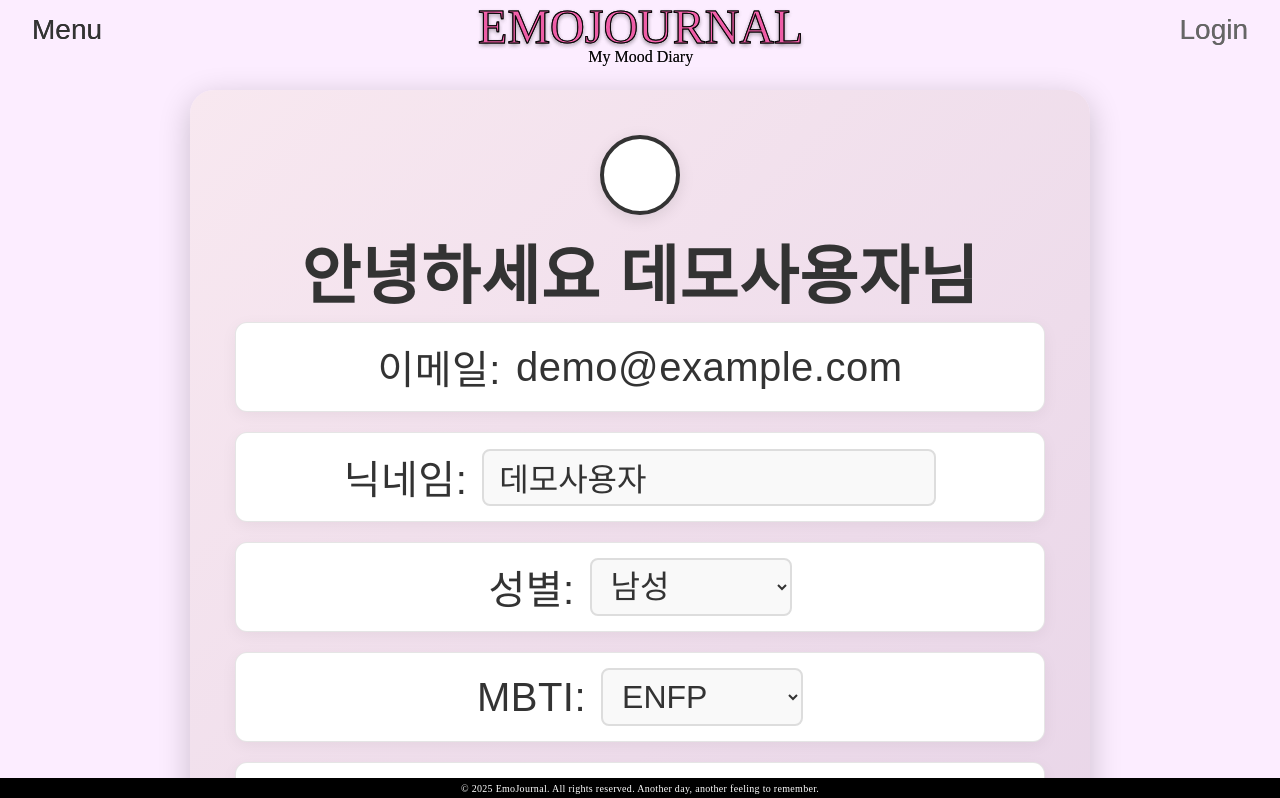
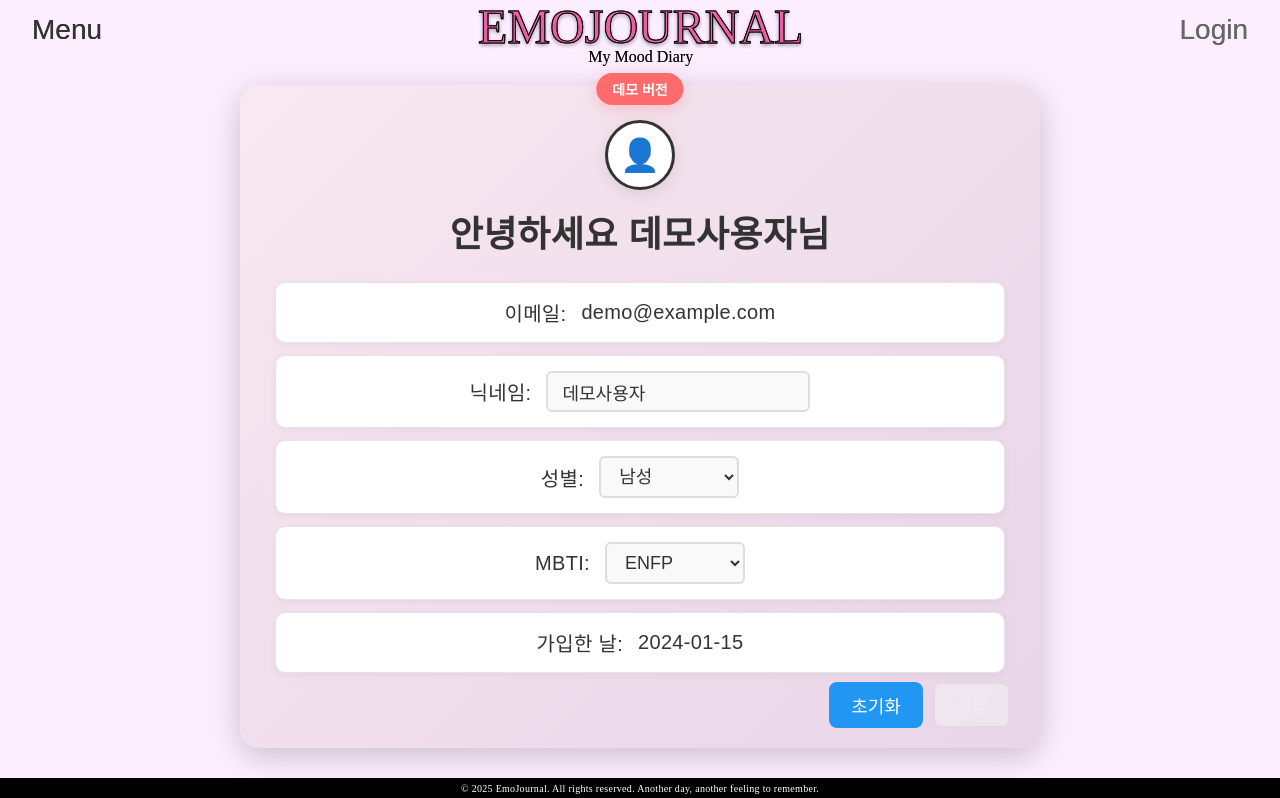
Before and after one commit to DongjuLee0528/EmoJournal, a React (Create React App) app: page /DemoInformationPage in a window 1280 px wide. Shown: the top 798 px of the page. Built offline with nearby package versions, Linux system fonts and the light colour scheme; a web font is replaced by a local one.

Commit message:
Update DemoInformationPage.jsx

```diff
--- a/src/pages/DemoInformationPage.jsx
+++ b/src/pages/DemoInformationPage.jsx
@@ -9,22 +9,22 @@ const Container = styled.div`
   justify-content: center;
   align-items: center;
   min-height: 85vh;
-  font-size: 30px;
+  font-size: 18px;
   font-family: '온글잎 의연체', sans-serif;
-  padding: 30px;
+  padding: 25px;
   box-sizing: border-box;
 
   @media (max-width: 768px) {
-    padding: 20px 10px;
+    padding: 20px;
   }
 `;
 
 const ProfileCard = styled.div`
-  width: 900px;
-  min-height: 681px;
+  width: 800px;
+  min-height: 580px;
   background: linear-gradient(135deg, #f8e8f0 0%, #e8d5e8 100%);
-  border-radius: 24px;
-  padding: 45px;
+  border-radius: 20px;
+  padding: 35px;
   box-sizing: border-box;
   font-family: '온글잎 의연체', sans-serif;
   position: relative;
@@ -32,52 +32,51 @@ const ProfileCard = styled.div`
 
   @media (max-width: 1200px) {
     width: 90%;
-    max-width: 1100px;
-    height: auto;
-    min-height: 780px;
+    max-width: 800px;
   }
 
   @media (max-width: 768px) {
     width: 100%;
-    padding: 40px 30px;
+    padding: 30px;
+    min-height: 520px;
   }
 `;
 
 const DemoLabel = styled.div`
   position: absolute;
-  top: -15px;
+  top: -12px;
   left: 50%;
   transform: translateX(-50%);
   background: #ff6b6b;
   color: white;
-  padding: 8px 20px;
-  border-radius: 20px;
-  font-size: 18px;
+  padding: 6px 16px;
+  border-radius: 16px;
+  font-size: 14px;
   font-weight: bold;
   box-shadow: 0 4px 16px rgba(255, 107, 107, 0.3);
   z-index: 10;
 
   @media (max-width: 768px) {
-    font-size: 14px;
-    padding: 6px 15px;
+    font-size: 12px;
+    padding: 5px 12px;
   }
 `;
 
 const ProfileHeader = styled.div`
   text-align: center;
-  margin-bottom: 5px;
+  margin-bottom: 25px;
 `;
 
 const ProfileAvatar = styled.div`
-  margin-bottom: 10px;
+  margin-bottom: 15px;
 `;
 
 const AvatarCircle = styled.div`
-  width: 80px;
-  height: 80px;
+  width: 70px;
+  height: 70px;
   border-radius: 50%;
   background: white;
-  border: 4px solid #333;
+  border: 3px solid #333;
   display: flex;
   align-items: center;
   justify-content: center;
@@ -86,25 +85,25 @@ const AvatarCircle = styled.div`
   overflow: hidden;
 
   @media (max-width: 768px) {
-    width: 100px;
-    height: 100px;
+    width: 60px;
+    height: 60px;
   }
 `;
 
 const AvatarEmoji = styled.span`
-  font-size: 36px;
+  font-size: 32px;
 
   @media (max-width: 768px) {
-    font-size: 36px;
+    font-size: 28px;
   }
 `;
 
 const Greeting = styled.h1`
-  font-size: 64px;
+  font-size: 36px;
   color: #333;
   font-weight: bold;
   margin: 0;
-  letter-spacing: 1px;
+  letter-spacing: 0.5px;
 
   @media (max-width: 768px) {
     font-size: 28px;
@@ -114,23 +113,23 @@ const Greeting = styled.h1`
 const ProfileInfo = styled.div`
   display: flex;
   flex-direction: column;
-  gap: 20px;
-  margin-bottom: 60px;
+  gap: 12px;
+  margin-bottom: 40px;
 `;
 
 const InfoItem = styled.div`
   background: white;
-  border-radius: 12px;
-  padding: 15px 25px;
-  box-shadow: 0 4px 16px rgba(0, 0, 0, 0.05);
+  border-radius: 10px;
+  padding: 15px 24px;
+  box-shadow: 0 2px 8px rgba(0, 0, 0, 0.05);
   border: 1px solid rgba(0, 0, 0, 0.1);
 `;
 
 const InfoText = styled.div`
-  font-size: 40px;
+  font-size: 20px;
   color: #333;
   font-weight: 500;
-  letter-spacing: 0.5px;
+  letter-spacing: 0.3px;
   text-align: center;
   display: flex;
   align-items: center;
@@ -138,21 +137,21 @@ const InfoText = styled.div`
   gap: 15px;
 
   @media (max-width: 768px) {
-    font-size: 22px;
+    font-size: 18px;
     flex-direction: column;
     gap: 10px;
   }
 `;
 
 const InputField = styled.input`
-  font-size: 32px;
-  padding: 8px 15px;
+  font-size: 18px;
+  padding: 8px 14px;
   border: 2px solid #ddd;
-  border-radius: 8px;
+  border-radius: 6px;
   font-family: '온글잎 의연체', sans-serif;
   background: #f9f9f9;
   color: #333;
-  min-width: 200px;
+  min-width: 180px;
   transition: all 0.2s ease;
 
   &:focus {
@@ -162,20 +161,20 @@ const InputField = styled.input`
   }
 
   @media (max-width: 768px) {
-    font-size: 18px;
-    min-width: 150px;
+    font-size: 16px;
+    min-width: 160px;
   }
 `;
 
 const SelectField = styled.select`
-  font-size: 32px;
-  padding: 8px 15px;
+  font-size: 18px;
+  padding: 8px 14px;
   border: 2px solid #ddd;
-  border-radius: 8px;
+  border-radius: 6px;
   font-family: '온글잎 의연체', sans-serif;
   background: #f9f9f9;
   color: #333;
-  min-width: 150px;
+  min-width: 140px;
   transition: all 0.2s ease;
 
   &:focus {
@@ -185,25 +184,31 @@ const SelectField = styled.select`
   }
 
   @media (max-width: 768px) {
-    font-size: 18px;
+    font-size: 16px;
     min-width: 120px;
   }
 `;
 
 const ProfileFooter = styled.div`
   position: absolute;
-  bottom: 30px;
-  right: 45px;
+  bottom: 20px;
+  right: 30px;
   display: flex;
-  gap: 15px;
+  gap: 10px;
+
+  @media (max-width: 768px) {
+    position: static;
+    justify-content: center;
+    margin-top: 20px;
+  }
 `;
 
 const Button = styled.button`
   background: #ffffff;
   border: 2px solid #ccc;
-  border-radius: 12px;
-  padding: 8px 30px;
-  font-size: 32px;
+  border-radius: 8px;
+  padding: 8px 20px;
+  font-size: 18px;
   color: #363434;
   cursor: pointer;
   font-family: '온글잎 의연체', sans-serif;
@@ -227,8 +232,8 @@ const Button = styled.button`
   }
 
   @media (max-width: 768px) {
-    font-size: 20px;
-    padding: 6px 20px;
+    font-size: 16px;
+    padding: 6px 16px;
   }
 `;
 
@@ -328,10 +333,11 @@ const DemoInformationPage = () => {
     <Header />
     <Container>
       <ProfileCard>
+        <DemoLabel>데모 버전</DemoLabel>
         <ProfileHeader>
           <ProfileAvatar>
             <AvatarCircle>
-              <AvatarEmoji></AvatarEmoji>
+              <AvatarEmoji>👤</AvatarEmoji>
             </AvatarCircle>
           </ProfileAvatar>
           <Greeting>안녕하세요 {nickname}님</Greeting>
```
